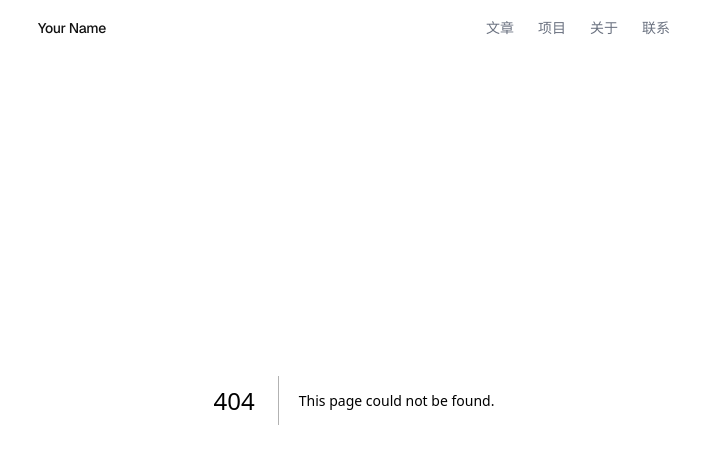
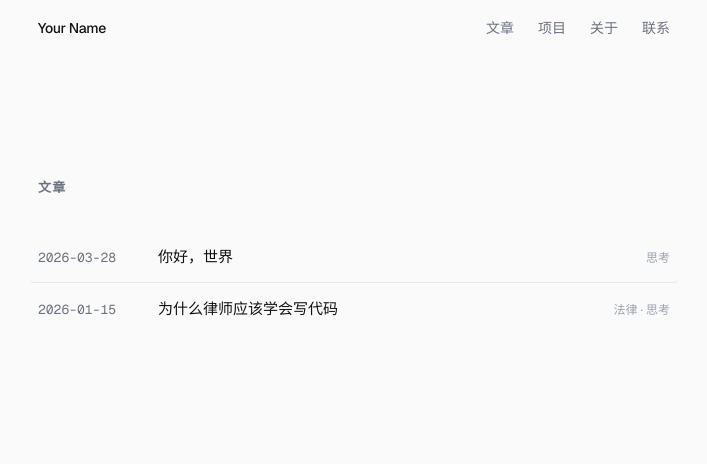
Before and after one commit to code-lawyer/nothingbutme, a Next.js app: page /articles in a window 1280 px wide. Before the commit this address had no page. Shown: the top 464 px of the page, without its empty margins (286-993 px from the left). Built offline with nearby package versions, Linux system fonts and the light colour scheme.

Commit message:
feat: add full articles listing page

```diff
--- /dev/null
+++ b/app/articles/page.tsx
@@ -0,0 +1,15 @@
+// app/articles/page.tsx
+import ArticleList from "@/components/ArticleList";
+import { getAllArticles } from "@/lib/articles";
+
+export const metadata = { title: "文章 — Your Name" };
+
+export default function ArticlesPage() {
+  const articles = getAllArticles();
+
+  return (
+    <main className="pt-14">
+      <ArticleList articles={articles} showAll />
+    </main>
+  );
+}
```
